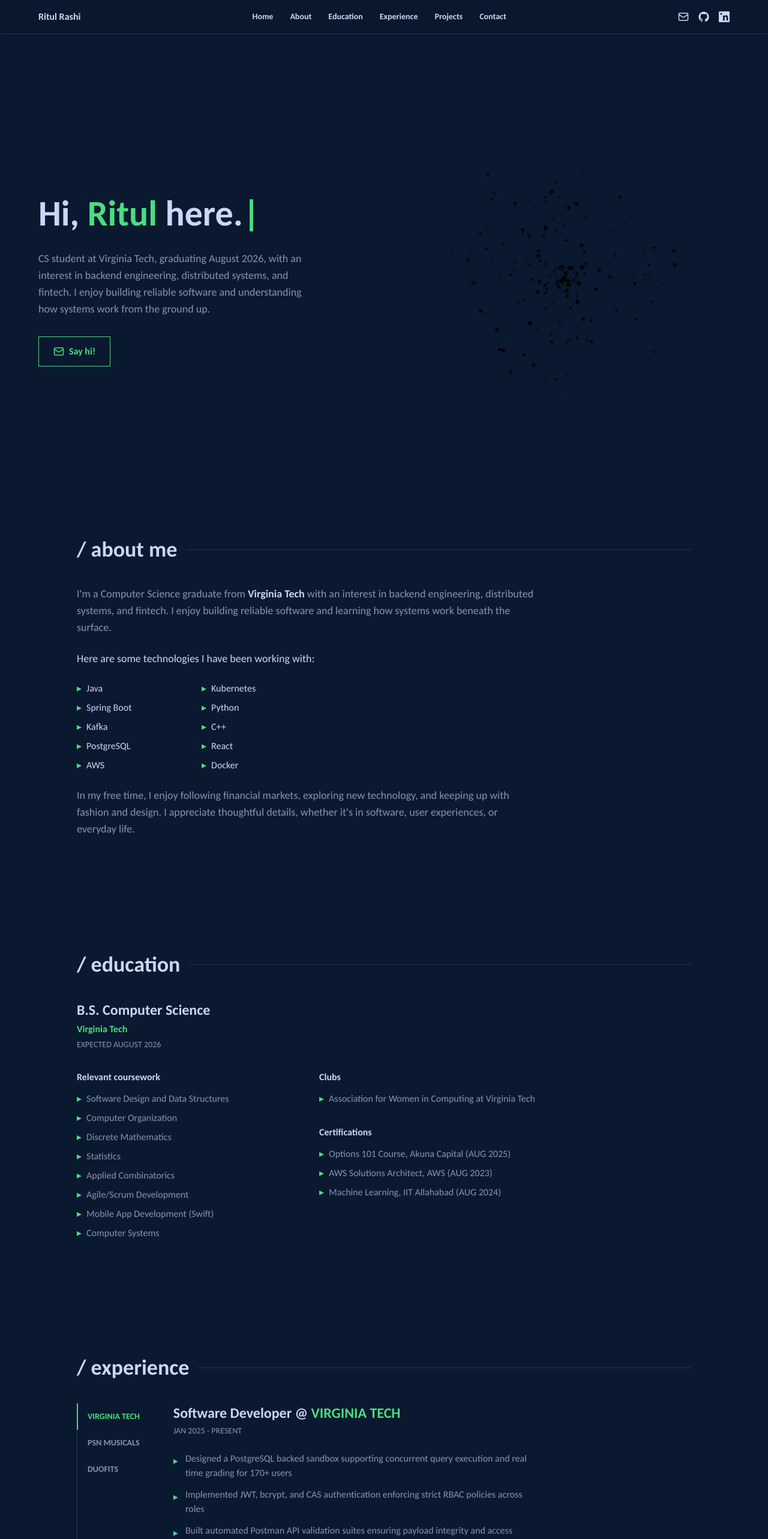
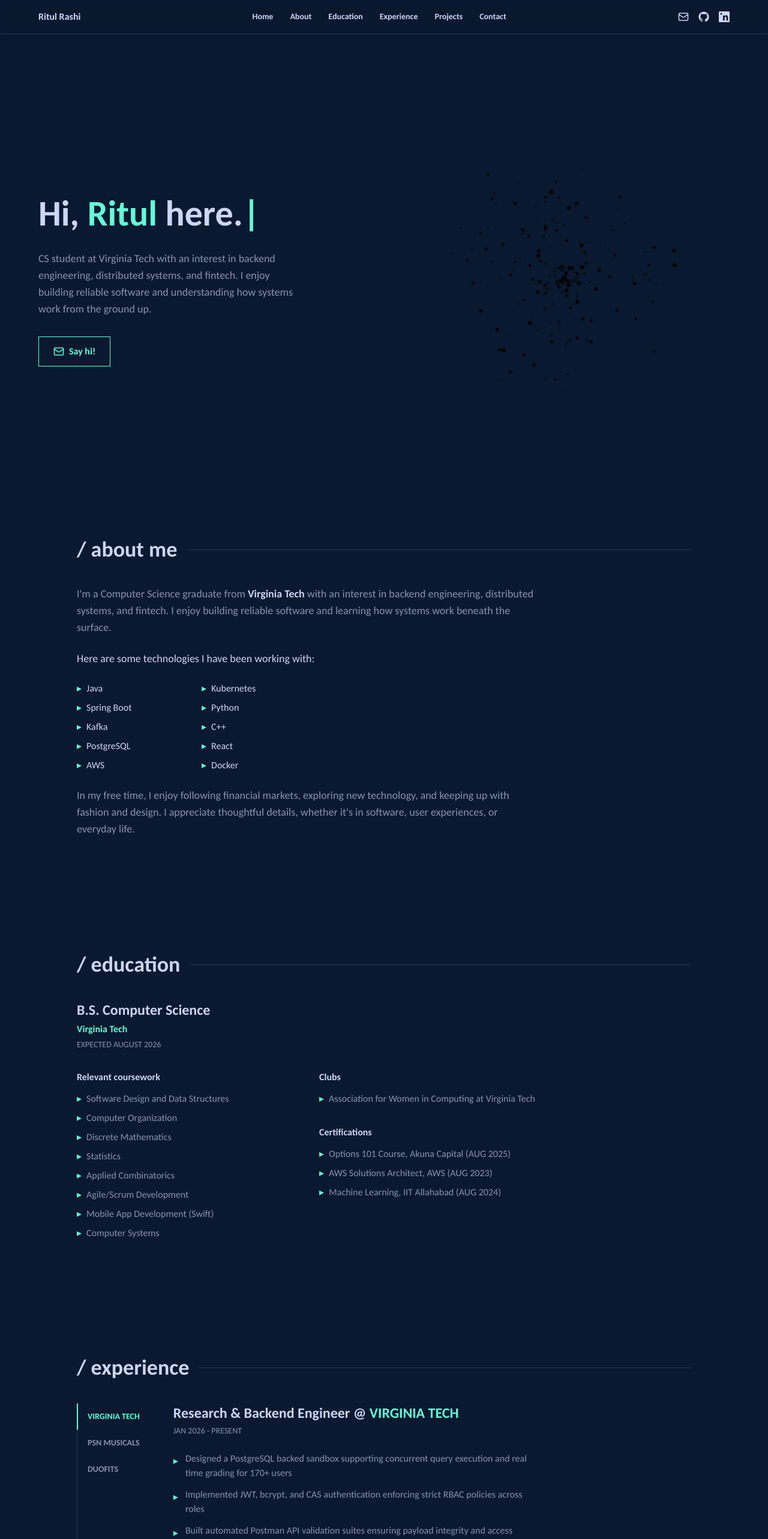
Before and after one commit to ritulrashi/Portfolio, a Next.js app: page / in a window 1280 px wide. Shown: the top 2566 px of the page at 60% size. Built offline with nearby package versions, Linux system fonts and the light colour scheme.

Commit message:
Revert to teal accent, drop phone, update VT role and dates
Reverts the accent color back to teal, removes the phone number from
Contact, retitles the Virginia Tech experience entry to Research &
Backend Engineer starting Jan 2026, and drops the August 2026
graduation mention from the hero copy.

```diff
--- a/app/globals.css
+++ b/app/globals.css
@@ -8,7 +8,7 @@
   --color-surface-hover: #1d2d50;
   --color-text: #ccd6f6;
   --color-text-muted: #8892b0;
-  --color-accent: #4ade80;
+  --color-accent: #64ffda;
   --color-border: #233554;
 }
 
--- a/components/Contact.tsx
+++ b/components/Contact.tsx
@@ -1,4 +1,4 @@
-import { Mail, Phone } from "lucide-react";
+import { Mail } from "lucide-react";
 import { profile } from "@/lib/data";
 import { GithubIcon, LinkedinIcon } from "@/components/icons";
 
@@ -21,13 +21,6 @@ export default function Contact() {
             >
               <Mail size={18} />
               Say hi!
-            </a>
-            <a
-              href={`tel:${profile.phone.replace(/\s+/g, "")}`}
-              className="inline-flex items-center gap-2 border border-border text-text px-6 py-3 font-bold hover:border-accent hover:text-accent transition-colors"
-            >
-              <Phone size={18} />
-              {profile.phone}
             </a>
             <a
               href={profile.github}
--- a/lib/data.ts
+++ b/lib/data.ts
@@ -2,9 +2,8 @@ export const profile = {
   name: "Ritul Rashi",
   heroLead: "Hi, Ritul here.",
   heroBody:
-    "CS student at Virginia Tech, graduating August 2026, with an interest in backend engineering, distributed systems, and fintech. I enjoy building reliable software and understanding how systems work from the ground up.",
+    "CS student at Virginia Tech with an interest in backend engineering, distributed systems, and fintech. I enjoy building reliable software and understanding how systems work from the ground up.",
   email: "rashiritul6@gmail.com",
-  phone: "+1 571 599 6131",
   github: "https://github.com/ritulrashi",
   linkedin: "https://linkedin.com/in/ritulrashi/",
   resumeHref: "/ritul-rashi-resume.pdf",
@@ -58,8 +57,8 @@ export const experience: ExperienceEntry[] = [
   {
     id: "vt",
     org: "VIRGINIA TECH",
-    role: "Software Developer",
-    period: "JAN 2025 - PRESENT",
+    role: "Research & Backend Engineer",
+    period: "JAN 2026 - PRESENT",
     current: true,
     bullets: [
       "Designed a PostgreSQL backed sandbox supporting concurrent query execution and real time grading for 170+ users",
```
